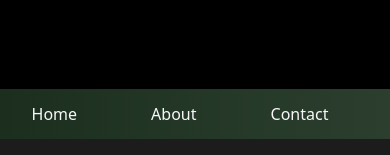
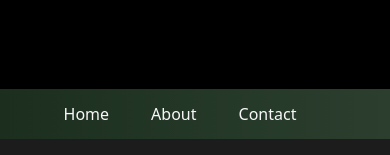
Before and after one commit to CommanderSABLy/personal_website, a React (Create React App) app: page / in a window 390 px wide. Shown: the part 713-868 px from the top of the page. Built offline with nearby package versions, Linux system fonts and the light colour scheme.

Commit message:
fixed footer padding

```diff
--- a/src/App.css
+++ b/src/App.css
@@ -764,13 +764,13 @@ body {
     font-size: 1rem;
 }
 
-.nav-links {
+.nav-links, .foot-links {
     color: white;
     text-decoration: none;
     padding: 0.5rem 1rem;
 }
 
-.nav-links:hover {
+.nav-links:hover, .foot-links:hover {
     background-color: #33501c;
     border-radius: 8px;
     transition: all 0.2s ease-out;
@@ -811,16 +811,19 @@ body {
         z-index: 9999;
     }
 
-    .nav-links {
+    .nav-links, .foot-links {
         text-align: center;
-        padding: 2rem;
         width: 100%;
         display: table;
     }
 
-    .nav-links:hover {
+    .nav-links {
+        padding: 1.9rem;
+    }
+
+    .nav-links:hover, .foot-links:hover {
         background-color: #2D4130;
-        border-radius: 0;
+        border-radius: 8px;
     }
 
     .navbar-logo {
--- a/src/components/MenuItems.js
+++ b/src/components/MenuItems.js
@@ -35,16 +35,16 @@ export const FooterItems = [
     {
         title: 'Home',
         url: '/',
-        cName: 'nav-links'
+        cName: 'foot-links'
     },
     {
         title: 'About',
         url: '/about',
-        cName: 'nav-links'
+        cName: 'foot-links'
     },
     {
         title: 'Contact',
         url: '/contact',
-        cName: 'nav-links'
+        cName: 'foot-links'
     },
 ]
```
